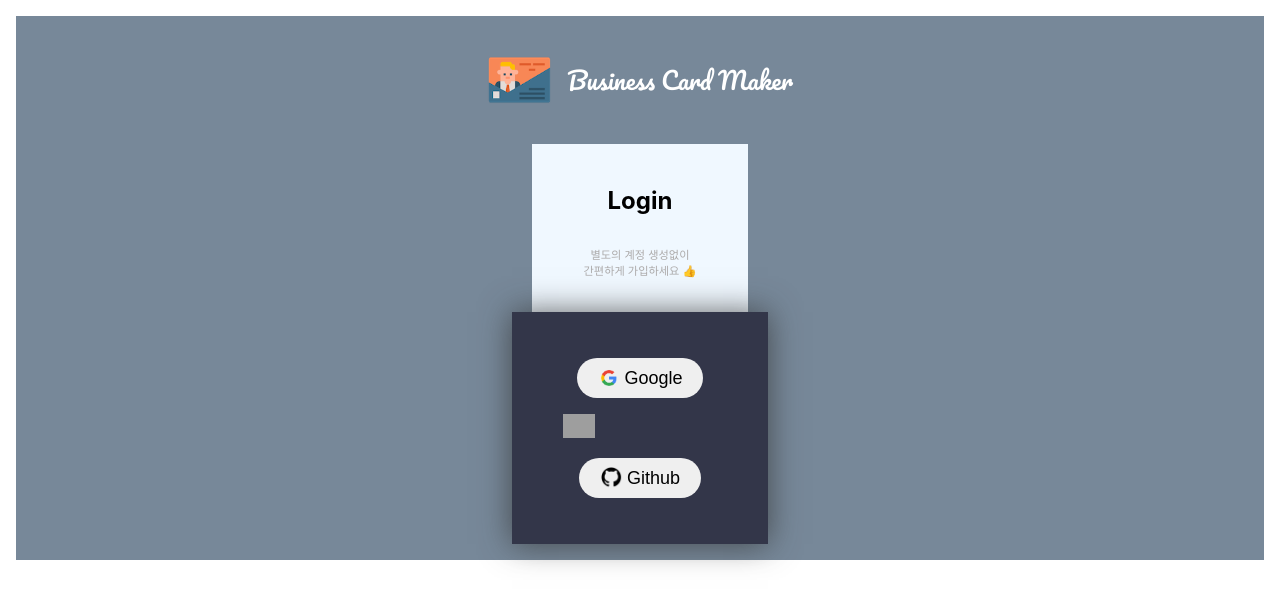
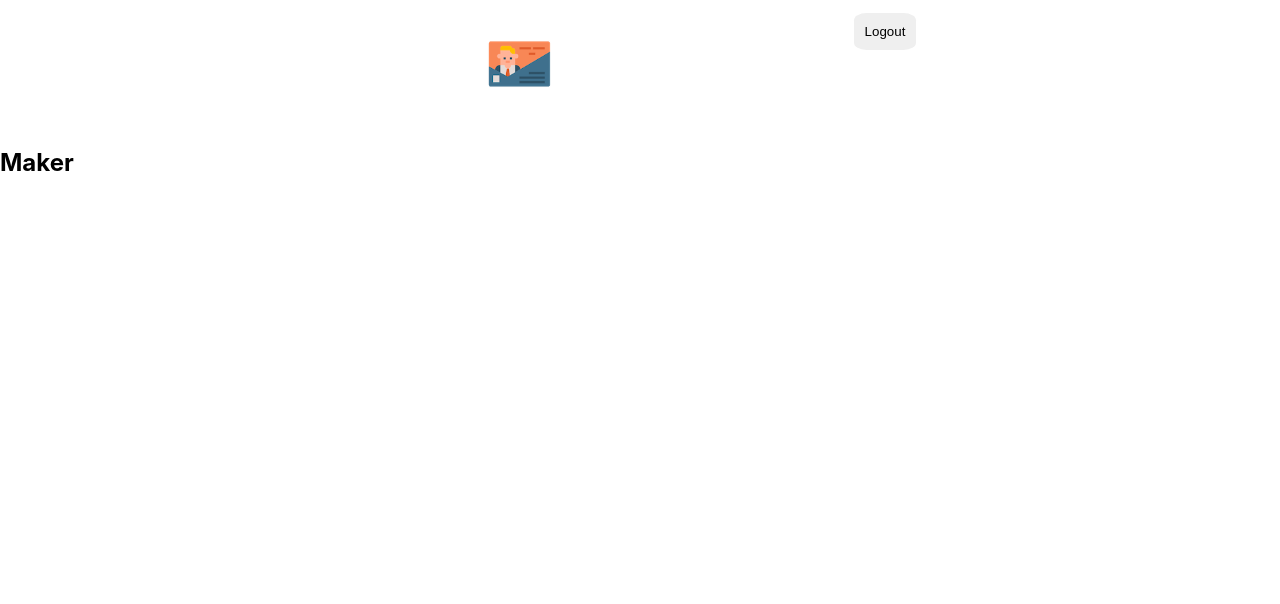
Before and after one commit to Jang-Ahyoung/Business-Card-Maker, a React (Create React App) app: page /maker in a window 1280 px wide. Shown: the top 604 px of the page. Built offline with nearby package versions, Linux system fonts and the light colour scheme; no server answers; sample sign-in values are in the browser's storage; grey boxes are pictures that could not be loaded.

Commit message:
add logout function

```diff
--- a/src/App.js
+++ b/src/App.js
@@ -1,11 +1,24 @@
+import { BrowserRouter, BrowserRouter as Router, Switch } from 'react-router-dom';
 import styles from './app.module.css';
 import Login from './components/login/login';
+import Maker from './components/maker/maker';
+
 
 function App({ authService }) {
 
   return (
     <div className={styles.app}>
-      <Login authService={authService} />
+      <BrowserRouter>
+        <Switch>
+          <Router exact path="/">
+            {/* / 홈화면 일때는 로그인화면으로 가게 만 */}
+            <Login authService={authService} />
+          </Router>
+          <Router path="/maker">
+            <Maker authService={authService} />
+          </Router>
+        </Switch>
+      </BrowserRouter>
     </div >
   );
 }
--- a/src/components/login/login.jsx
+++ b/src/components/login/login.jsx
@@ -1,16 +1,43 @@
-import React from 'react';
+import React, { useEffect } from 'react';
+import { useHistory } from 'react-router-dom';
 import Footer from '../footer/footer';
 import Header from '../header/header';
 import styles from './login.module.css';
 
 const Login = ({authService}) => {
+    //화면에서 다른 라우터로 갈때 : 히스토리 이용!!
+    const history = useHistory();
+    // 로그인되면 maker 화면으로 갈수있도록 만들거야
+    const goToMaker = userId => {
+        // history 에서는 push이용해서 우리가 가고 싶은 곳 선택해가면돼
+        // 여기선 사용자 정보를 함꼐 전달해줘야해 (로그인했을때 콘솔에 찍히는 유니크 아이디 전달해주면돼)
+        // history.push('/maker');
+        history.push({
+            pathname:'/maker',
+            state:{id:userId}, //데이터도 전달
+        });
+
+    };
+
+    useEffect(()=>{
+        authService
+        .onAuthChange(user => {// (사용자가 바뀌면 무언가 수행하는 함수)콜백을 전달해줘야해
+            // 여기에서 사용자가 로그인했다면 user라는 데이터 있을 것이고, 사용자가 로그아웃 했다면 사용자 유저가 null일거야
+            user && goToMaker(user.uid);
+            // 사용자 있다면 gotomaker로 이동할거야 -> 이렇게 하면 로그인된 정보 있기때문에 바로 maker로 이동하는 것 확인가능<!DOCTYPE html>
+
+
+
+        });
+    });
+
+
     // 로그인 컴포넌트 안에 로그인 할수있는 함수 만들거야
-
     const onLogin = (event) =>{
         // 이안에는 providerName 전달해줘야해
         authService.login(event.currentTarget.textContent)
-        .then(console.log);
-
+        // .then(console.log);
+        .then(data => goToMaker(data.user.uid)); // 데이터 받아지면 goToMaker 호출해 데이터 안의 id오브젝트의 uid를 전달해줄거야
     };
     return (
         <section className={styles.container}>
--- /dev/null
+++ b/src/components/maker/maker.jsx
@@ -0,0 +1,40 @@
+import React, { useEffect } from 'react';
+import { useHistory } from 'react-router-dom';
+import Header from '../header/header';
+import styles from './maker.module.css';
+
+const Maker = ({authService}) =>{
+    // 코드 많을때 {} 써주고 return 안에 넣어줘
+    const history = useHistory();
+    const onLogout=()=>{
+        authService.logout();
+        // 이렇게 만들면 app의 Maker에 가서도 authService 전달해줘야되고 로그아웃 하는 것도 구현(auth_service가서)해줘야해 !
+    }
+
+    // useEffect 사용해서 사용자의 auth state변경(체인지 일어나 유저 업데이트 된다면)되면 이동해볼거야 -> 콜백함수 전달해 실행되는거야
+    useEffect(()=>{
+        authService.onAuthChange(user=>{
+            if(!user){
+                //이것을 위해 히스토리가 필요 -> 간단히 push 이용하면돼
+                history.push('/');
+            }
+
+        });
+    })
+
+    return(
+        <section className ={styles.maker}>
+            {/* 로그아웃 버튼 클릭되면 함수 호출  & 위에 함수 선언해줄거야*/}
+            <Header onLogout={onLogout}/>
+            <h1>Maker</h1>
+        </section>
+
+
+    );
+}
+
+
+
+
+
+export default Maker;
--- a/src/service/auth_service.js
+++ b/src/service/auth_service.js
@@ -8,6 +8,20 @@ class AuthService {
         const authProvider = new firebase.auth[`${providerName}AuthProvider`]();
         return firebaseApp.auth().signInWithPopup(authProvider);
     }
+
+    logout() {
+        //firebasdApp을 이용하는 것이 더 좋아
+        firebase.auth().signOut();
+    }
+
+    // 새로운 함수 추가( onUserChanged (사용자 바뀌었을때 원하는 기능 수행하는)콜백 함수 받는 함수)
+    onAuthChange(onUserChanged) {
+        firebase.auth().onAuthStateChanged(user => {
+            // 사용자가 바뀔때마다 전달받는 사용자 정보를우리가 함수로 전달받은 함수에 전달하면서 호출해줄거야
+            onUserChanged(user); // 하고 다시 컴포넌트login으로 돌아가!
+
+        })
+    }
 }
 
 export default AuthService;
```
Also changed, not shown: src/components/maker/maker.module.css (added), 1 other file (tests, documents, lock files or other folders).
